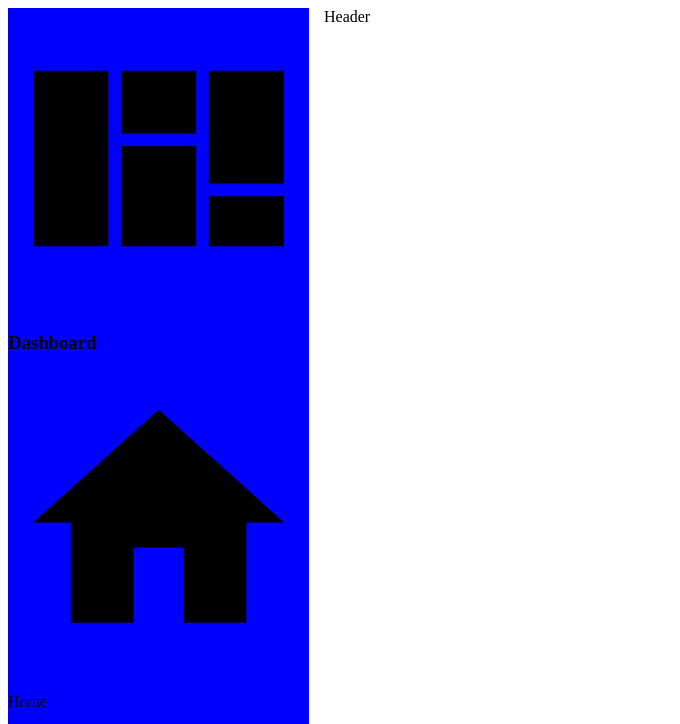
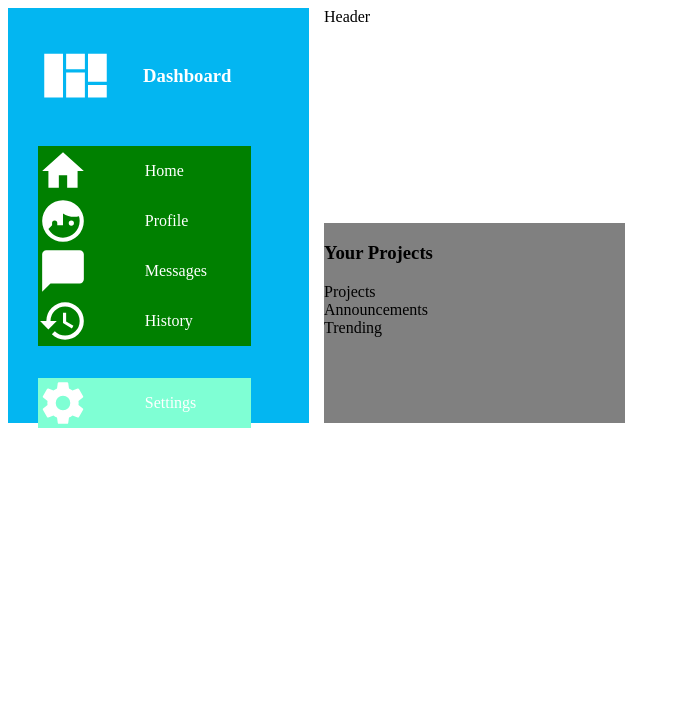
Before and after one commit to dipak1920basnet/admin_dashboard, a plain HTML site: page index.html in a window 1280 px wide. Shown: the top 724 px of the page, without its empty margins (0-680 px from the left). Drawn offline with Linux system fonts and the light colour scheme.

Commit message:
adds white color to svg images, 10% padding to sidebar and dummy background color to part of sidebar content and displays grid

```diff
--- a/style.css
+++ b/style.css
@@ -2,12 +2,53 @@
 {
     display: grid;
     gap: 15px;
-    grid-template: repeat(4,1fr)/repeat(4,1fr);
+    grid-template: repeat(2,1fr)/repeat(4,1fr);
 }
 .sidebar
 {
-    background-color: blue;
+    background-color: rgb(3, 182, 241);
     grid-area: 1/1/span 2/2;
+    color: white;
+    padding:10%;
+    padding-bottom: 20%;
+    display: grid;
+    justify-content: space-between;
+    gap: 10%;
+}
+svg
+{
+    fill: white;
+}
+.top
+{
+    display: flex;
+    gap: 20px;
+    margin-right: 20px;
+    /* justify-content: center; */
+    align-items: center;
+}
+.middle
+{
+    background-color: green;
+    display: grid;
+    grid-template-columns: repeat(2, 1fr);
+}
+.bottom
+{
+    background-color: aquamarine;
+    display: grid;
+    grid-template-columns: repeat(2, 1fr);
+}
+.dashboard
+{
+    height: 75px;
+    margin-right: 10px;
+
+}
+svg
+{
+    height: 50px;
+    margin-right: 10px;
 }
 .header
 {
```
